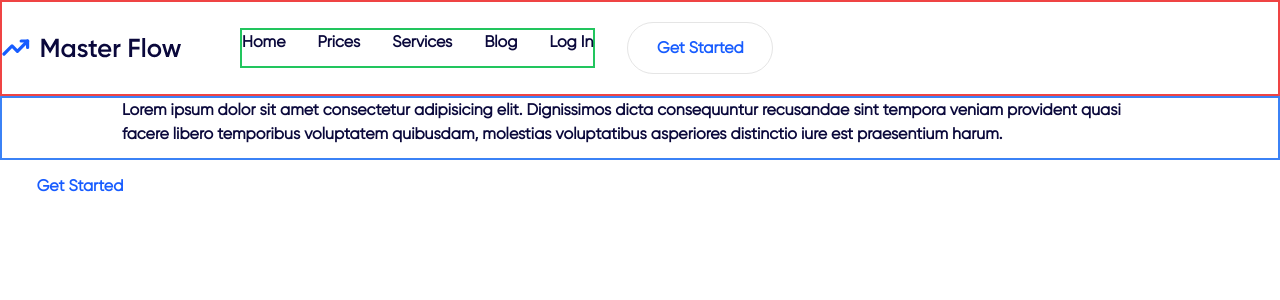
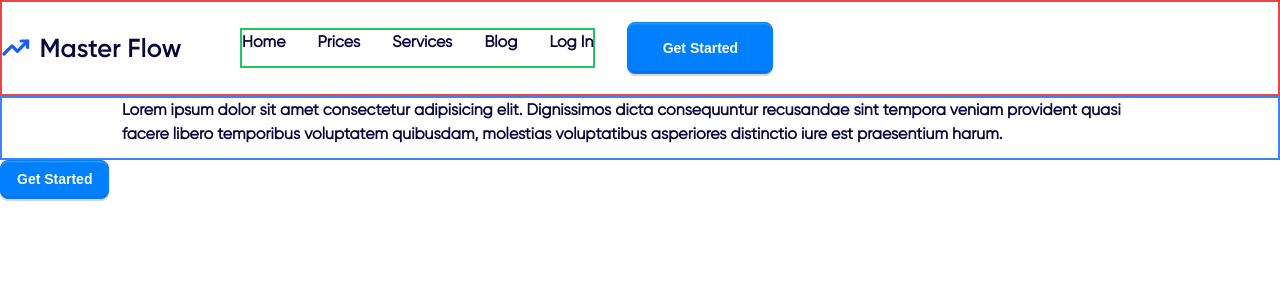
Before and after one commit to Slavinto/master-flow, a Next.js app: page / in a window 1280 px wide. Shown: the top 300 px of the page. Built offline with nearby package versions, Linux system fonts and the light colour scheme.

Commit message:
added mui button component

```diff
--- a/src/components/button.tsx
+++ b/src/components/button.tsx
@@ -1,14 +1,115 @@
-import { ButtonComponent } from "@/types";
+"use client";
 
-const Button: ButtonComponent = ({ title, type, classNames }) => {
+// import { ButtonComponent } from "@/types";
+
+// const Button: ButtonComponent = ({ title, type, classNames }) => {
+//     return (
+//         <button
+//             type={type}
+//             className={`w-40 h-[52px] text-base text-primary ${classNames}`}
+//         >
+//             {title}
+//         </button>
+//     );
+// };
+
+// export default Button;
+
+import { ButtonComponent, ButtonProps } from "@/types";
+
+import * as React from "react";
+import { Button as BaseButton, buttonClasses } from "@mui/base/Button";
+import { prepareForSlot } from "@mui/base/utils";
+import { styled } from "@mui/system";
+import Link from "next/link";
+
+const LinkSlot = prepareForSlot(Link);
+
+export default function CustomButton({ title, type, classNames }: ButtonProps) {
+    console.log(title, type, classNames);
     return (
-        <button
-            type={type}
-            className={`w-40 h-[52px] text-base text-primary ${classNames}`}
-        >
-            {title}
-        </button>
+        <>
+            {type === "button" ? (
+                <Button className={classNames}>{title}</Button>
+            ) : (
+                <Button
+                    className={classNames}
+                    href='#'
+                    slots={{ root: LinkSlot }}
+                >
+                    {title}
+                </Button>
+            )}
+        </>
     );
+}
+
+const blue = {
+    200: "#99CCFF",
+    300: "#66B2FF",
+    400: "#3399FF",
+    500: "#007FFF",
+    600: "#0072E5",
+    700: "#0066CC",
 };
 
-export default Button;
+const grey = {
+    50: "#F3F6F9",
+    100: "#E5EAF2",
+    200: "#DAE2ED",
+    300: "#C7D0DD",
+    400: "#B0B8C4",
+    500: "#9DA8B7",
+    600: "#6B7A90",
+    700: "#434D5B",
+    800: "#303740",
+    900: "#1C2025",
+};
+
+const Button = styled(BaseButton)(
+    ({ theme }) => `
+  font-family: 'IBM Plex Sans', sans-serif;
+  font-weight: 600;
+  font-size: 0.875rem;
+  line-height: 1.5;
+  text-decoration: none;
+  background-color: ${blue[500]};
+  padding: 8px 16px;
+  border-radius: 8px;
+  color: white;
+  transition: all 150ms ease;
+  cursor: pointer;
+  border: 1px solid ${blue[500]};
+  box-shadow: 0 2px 1px ${
+      theme.palette.mode === "dark"
+          ? "rgba(0, 0, 0, 0.5)"
+          : "rgba(45, 45, 60, 0.2)"
+  }, inset 0 1.5px 1px ${blue[400]}, inset 0 -2px 1px ${blue[600]};
+
+  &:hover {
+    background-color: ${blue[600]};
+  }
+
+  &.${buttonClasses.active} {
+    background-color: ${blue[700]};
+    box-shadow: none;
+    transform: scale(0.99);
+  }
+
+  &.${buttonClasses.focusVisible} {
+    box-shadow: 0 0 0 4px ${
+        theme.palette.mode === "dark" ? blue[300] : blue[200]
+    };
+    outline: none;
+  }
+
+  &.${buttonClasses.disabled} {
+    background-color: ${theme.palette.mode === "dark" ? grey[700] : grey[200]};
+    color: ${theme.palette.mode === "dark" ? grey[200] : grey[700]};
+    border: 0;
+    cursor: default;
+    box-shadow: none;
+    transform: scale(1);
+  }
+  `
+);
```
Also changed, not shown: src/types/component-types.ts (+5 -3 lines).
